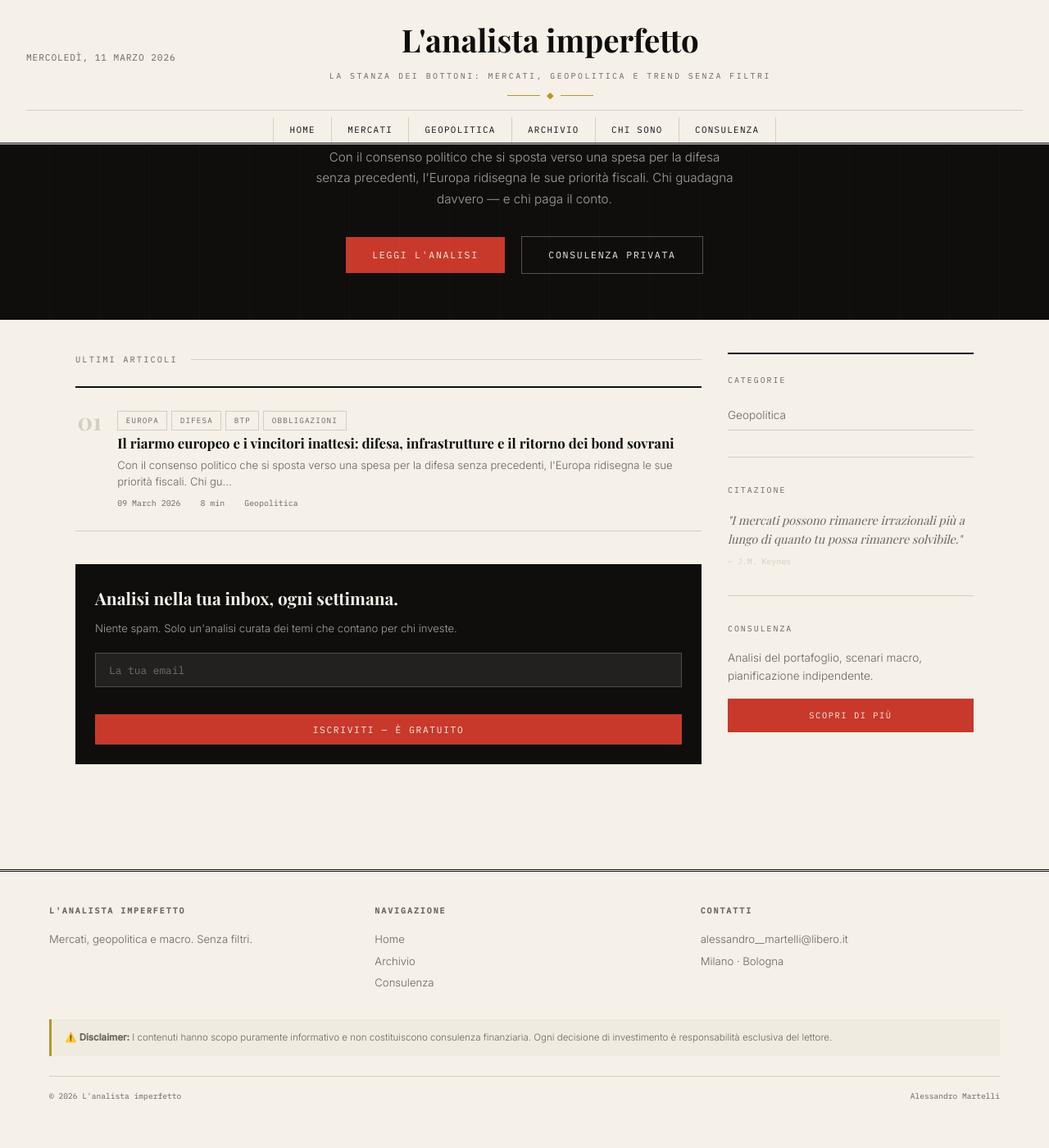
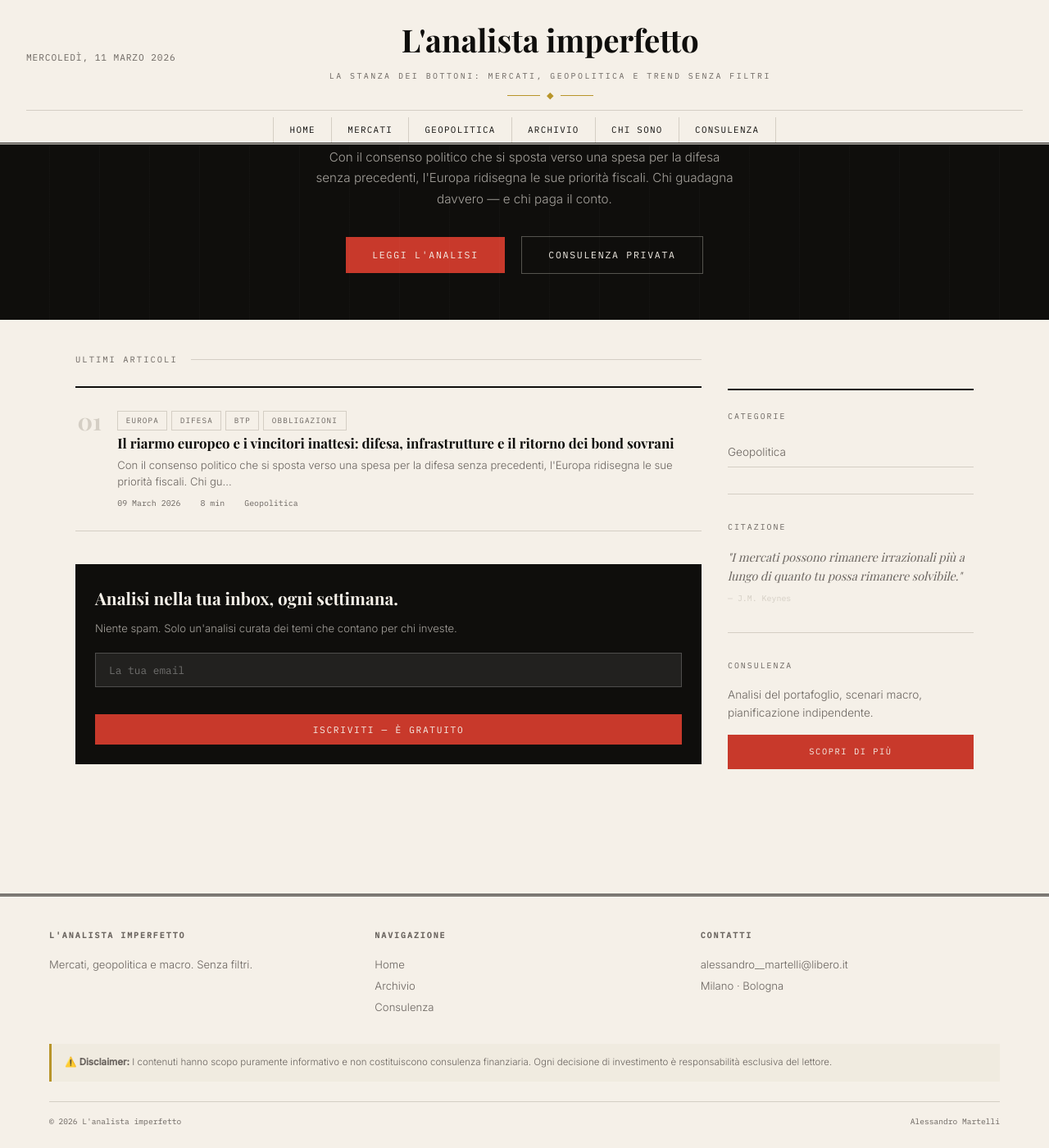
Before and after one commit to martellialessandro/martellialessandro.github.io, a Jekyll site: the page built from index.html, in a window 1280 px wide and 1400 px high, scrolled down 330 px. Shown: the whole window at 82% size. Built offline with Jekyll 4.4.1, drawn with Linux system fonts in a browser that asks for light colours; some web fonts are replaced; before the commit the page ends 1700 px from its top, so only the background shows below that.

Commit message:
Update index.html

```diff
--- a/index.html
+++ b/index.html
@@ -32,7 +32,7 @@
   .tag { display: inline-block; font-family: 'IBM Plex Mono', monospace; font-size: 0.58rem; letter-spacing: 0.12em; text-transform: uppercase; padding: 0.2rem 0.6rem; border: 1px solid var(--border); color: var(--muted); margin-right: 0.3rem; margin-bottom: 0.3rem; }
 
   /* SIDEBAR */
-  .sidebar { border-top: 2px solid var(--ink); padding-top: 1.5rem; }
+  .sidebar { border-top: 2px solid var(--ink); padding-top: 1.5rem; margin-top: 2.8rem; }
   .sidebar-block { margin-bottom: 2rem; padding-bottom: 2rem; border-bottom: 1px solid var(--border); }
   .sidebar-block:last-child { border-bottom: none; }
   .sidebar-title { font-family: 'IBM Plex Mono', monospace; font-size: 0.62rem; letter-spacing: 0.2em; text-transform: uppercase; color: var(--muted); margin-bottom: 1rem; }
```
